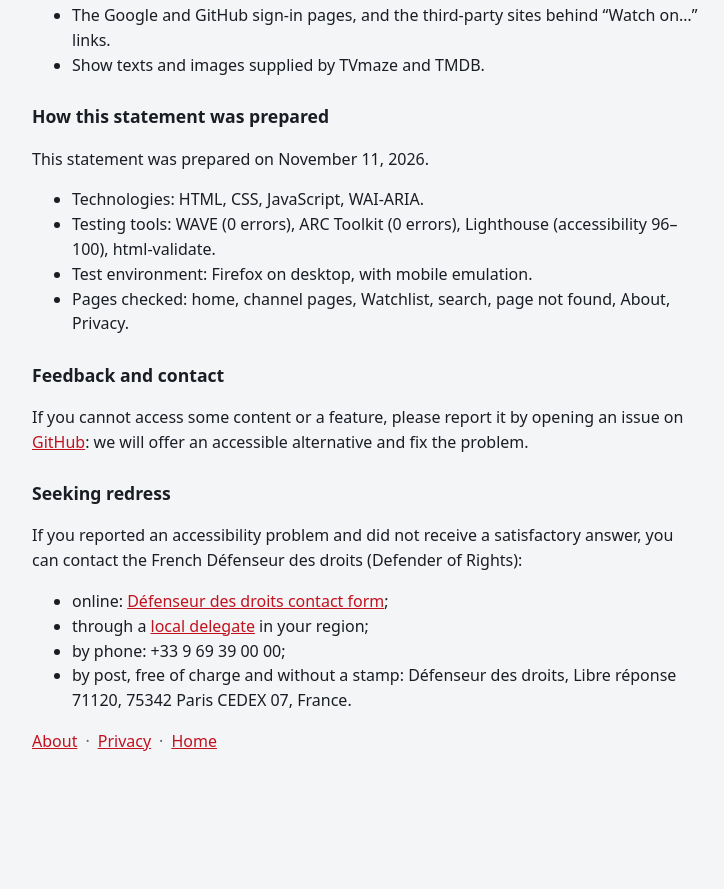
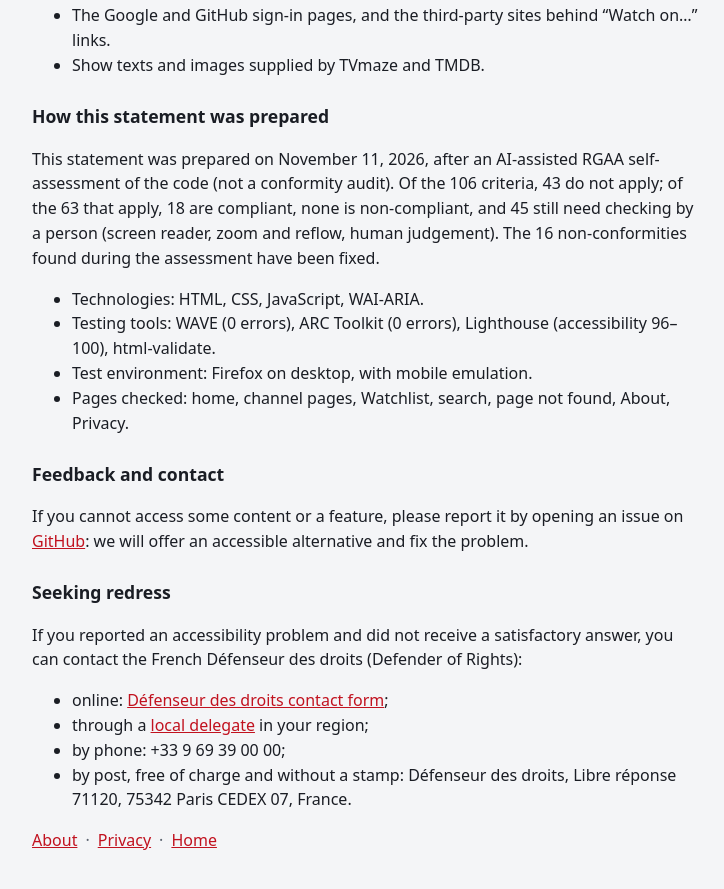
Before and after one commit to jmicaux/upcoming-tv-shows, a plain HTML site: page accessibility.html in a window 1280 px wide. Shown: the part 834-1723 px from the top of the page, without its empty margins (272-996 px from the left). Before the commit the page ends 1652 px from the top, so only its background shows below. Drawn offline with Linux system fonts and the light colour scheme.

Commit message:
Accessibility statement: results of the RGAA self-assessment
43 criteria not applicable; of 63 applicable, 18 compliant, 0 non-compliant, 45 still
to check by a person. Status stays non-compliant until a conformity audit.

```diff
--- a/accessibility.html
+++ b/accessibility.html
@@ -50,7 +50,7 @@
     </ul>
 
     <h2>How this statement was prepared</h2>
-    <p>This statement was prepared on November 11, 2026.</p>
+    <p>This statement was prepared on November 11, 2026, after an AI-assisted RGAA self-assessment of the code (not a conformity audit). Of the 106 criteria, 43 do not apply; of the 63 that apply, 18 are compliant, none is non-compliant, and 45 still need checking by a person (screen reader, zoom and reflow, human judgement). The 16 non-conformities found during the assessment have been fixed.</p>
     <ul>
       <li>Technologies: HTML, CSS, JavaScript, WAI-ARIA.</li>
       <li>Testing tools: WAVE (0 errors), ARC Toolkit (0 errors), Lighthouse (accessibility 96–100), html-validate.</li>
```
